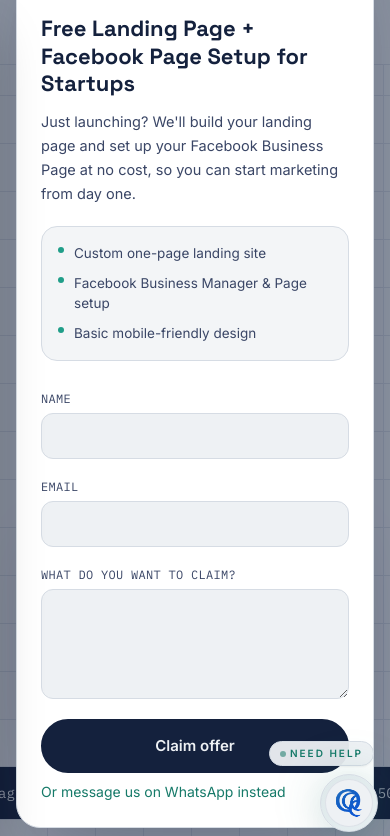
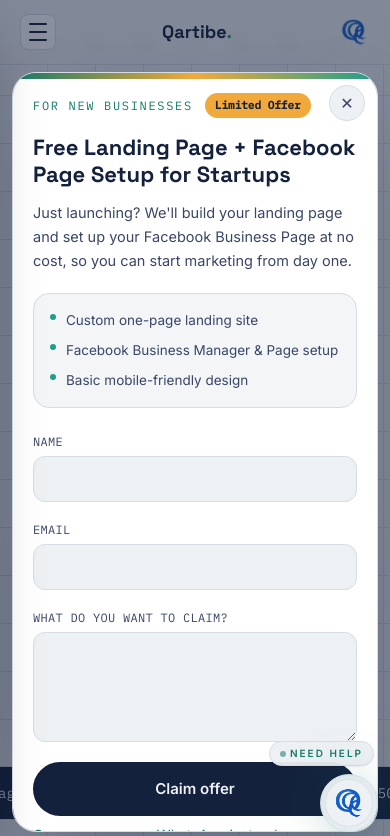
Before and after one commit to simulhunt-bit/qqz666, a Next.js app: page / in a window 390 px wide. Shown: the top 836 px of the page. Built offline with nearby package versions, Linux system fonts and the light colour scheme.

Commit message:
Align claim offer popup with section UI

```diff
--- a/components/StartupOfferPopup.js
+++ b/components/StartupOfferPopup.js
@@ -64,15 +64,15 @@ export default function StartupOfferPopup({ offer, contact }) {
 
   return (
     <div
-      className="fixed inset-0 z-50 flex items-end sm:items-center justify-center p-4 sm:p-6"
-      style={{ background: 'rgba(20,33,61,0.45)' }}
+      className="fixed inset-0 z-50 flex items-end justify-center p-3 sm:items-center sm:p-6"
+      style={{ background: 'rgba(20,33,61,0.50)' }}
       role="dialog"
       aria-modal="true"
       aria-label={offer.title}
       onClick={close}
     >
       <div
-        className="relative bg-papercard border border-line rounded-[24px] p-6 sm:p-8 max-w-[620px] w-full shadow-[0_30px_80px_-25px_rgba(20,33,61,0.35)] overflow-hidden"
+        className="relative bg-papercard border border-line rounded-[24px] p-5 sm:p-8 max-w-[620px] w-full max-h-[90vh] overflow-auto shadow-[0_30px_80px_-25px_rgba(20,33,61,0.35)]"
         onClick={(e) => e.stopPropagation()}
       >
         <div className="absolute inset-x-0 top-0 h-1.5 bg-gradient-to-r from-tealdeep via-mango to-tealc" />
@@ -80,12 +80,12 @@ export default function StartupOfferPopup({ offer, contact }) {
         <button
           onClick={close}
           aria-label="Close popup"
-          className="absolute top-4 right-4 w-9 h-9 flex items-center justify-center rounded-full border border-line bg-paper text-inksoft hover:border-ink hover:text-ink transition"
+          className="absolute top-3 right-3 sm:top-4 sm:right-4 w-9 h-9 flex items-center justify-center rounded-full border border-line bg-paper text-inksoft hover:border-ink hover:text-ink transition"
         >
           ✕
         </button>
 
-        <div className="flex items-center gap-3 mb-4 flex-wrap pr-10">
+        <div className="flex items-center gap-3 mb-4 flex-wrap pr-10 sm:pr-12">
           <span className="font-mono text-xs tracking-[0.14em] uppercase text-tealdeep">{offer.eyebrow}</span>
           {offer.badge && (
             <span className="bg-mango text-ink font-mono text-[11px] px-2.5 py-1 rounded-full font-semibold">
@@ -95,10 +95,10 @@ export default function StartupOfferPopup({ offer, contact }) {
         </div>
 
         <h2 className="font-disp font-bold text-[22px] sm:text-[28px] mb-3 leading-tight">{offer.title}</h2>
-        <p className="text-inksoft text-[14.5px] sm:text-[15px] mb-5 leading-6">{offer.lead}</p>
+        <p className="text-inksoft text-[14.5px] sm:text-[15px] mb-5 leading-6 max-w-[540px]">{offer.lead}</p>
 
         {offer.features && offer.features.length > 0 && (
-          <ul className="flex flex-col gap-2.5 mb-6 rounded-2xl border border-line bg-paper/70 p-4">
+          <ul className="flex flex-col gap-2.5 mb-5 rounded-2xl border border-line bg-paper/70 p-4 sm:mb-6">
             {offer.features.map((f, i) => (
               <li key={i} className="flex items-start gap-2.5 text-[13.5px] text-inksoft">
                 <span className="mt-1 w-1.5 h-1.5 rounded-full bg-tealc flex-shrink-0"></span>
@@ -108,7 +108,7 @@ export default function StartupOfferPopup({ offer, contact }) {
           </ul>
         )}
 
-        <form onSubmit={handleSubmit} className="flex flex-col gap-3.5 mt-6">
+        <form onSubmit={handleSubmit} className="flex flex-col gap-3.5 mt-4 sm:mt-6">
           <div>
             <label className="text-xs font-mono text-inksoft uppercase tracking-wide">Name</label>
             <input
```
